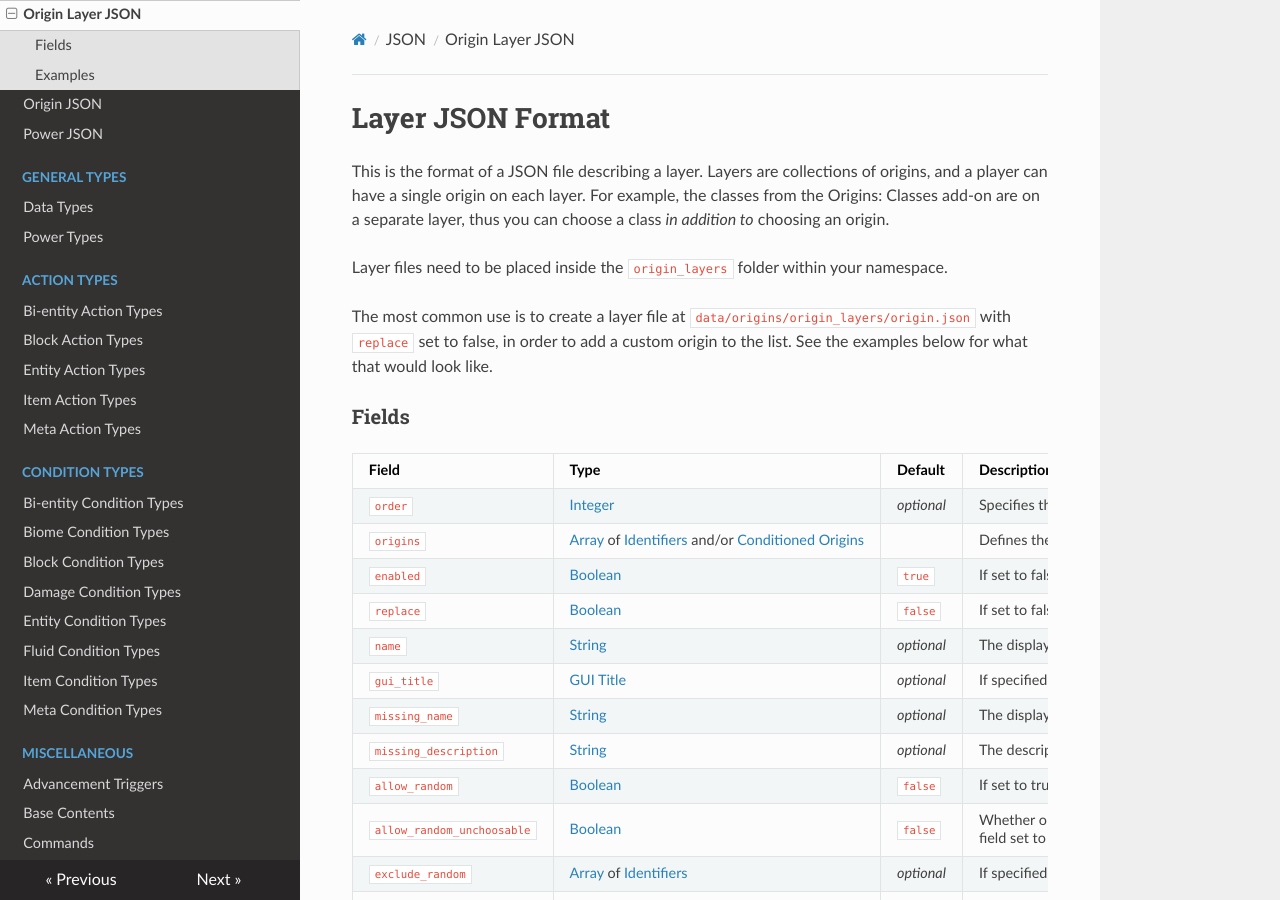
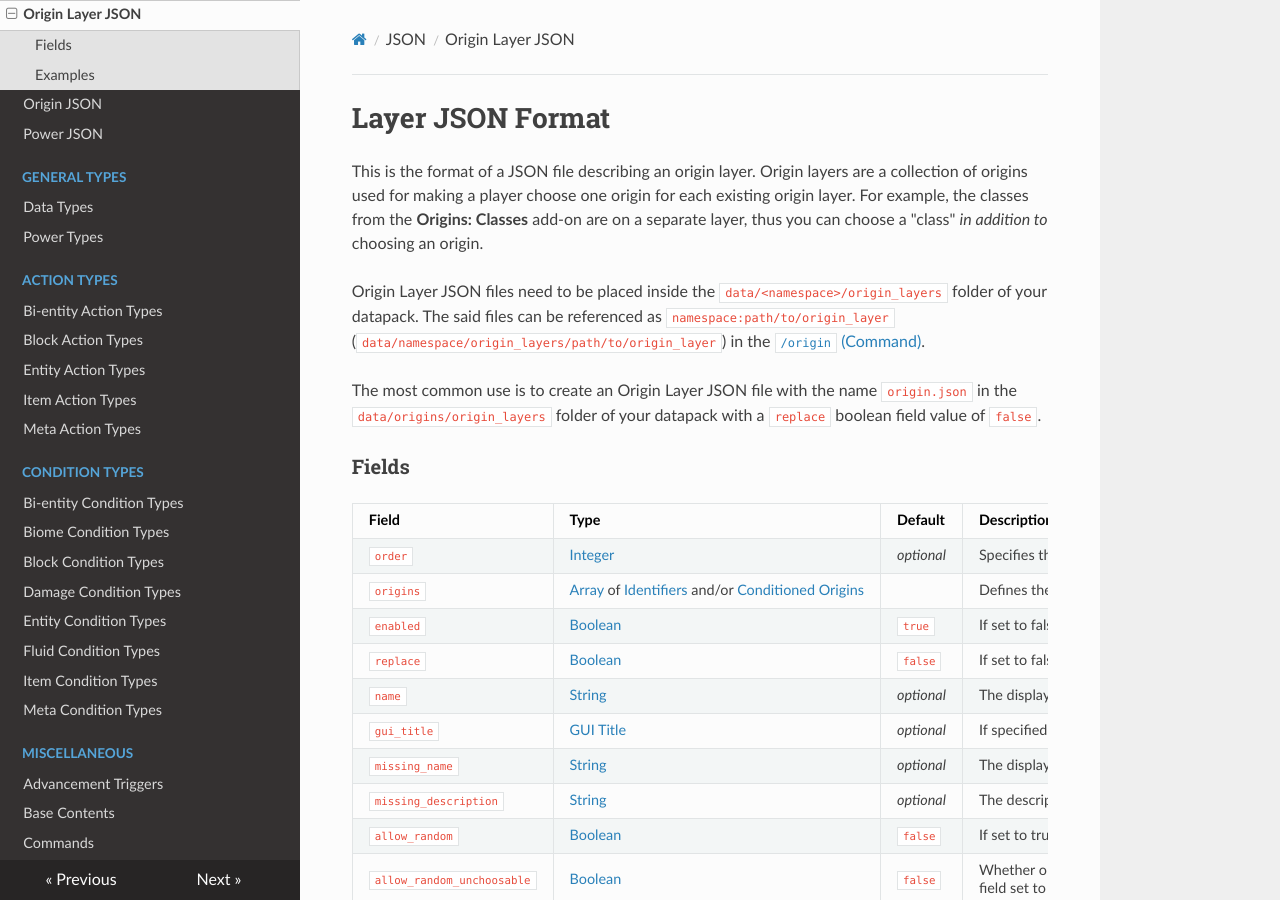
Before and after one commit to apace100/origins-docs, an MkDocs documentation site: the page built from docs/json/origin_layer.md, in a window 1280 px wide and 900 px high. Built offline with MkDocs 1.6.1, drawn with Linux system fonts in a browser that asks for light colours; nearby versions of some CDN libraries.

Commit message:
Updated `origin_layer.md` (JSON Format)

```diff
--- a/docs/json/origin_layer.md
+++ b/docs/json/origin_layer.md
@@ -5,11 +5,11 @@ date: 2021-04-05
 
 # Layer JSON Format
 
-This is the format of a JSON file describing a layer. Layers are collections of origins, and a player can have a single origin on each layer. For example, the classes from the Origins: Classes add-on are on a separate layer, thus you can choose a class _in addition to_ choosing an origin.
+This is the format of a JSON file describing an origin layer. Origin layers are a collection of origins used for making a player choose one origin for each existing origin layer. For example, the classes from the **Origins: Classes** add-on are on a separate layer, thus you can choose a "class" *in addition to* choosing an origin.
 
-Layer files need to be placed inside the `origin_layers` folder within your namespace.
+Origin Layer JSON files need to be placed inside the `data/<namespace>/origin_layers` folder of your datapack. The said files can be referenced as `namespace:path/to/origin_layer` (`data/namespace/origin_layers/path/to/origin_layer`) in the [`/origin` (Command)](../misc/commands/origin.md).
 
-The most common use is to create a layer file at `data/origins/origin_layers/origin.json` with `replace` set to false, in order to add a custom origin to the list. See the examples below for what that would look like.
+The most common use is to create an Origin Layer JSON file with the name `origin.json` in the `data/origins/origin_layers` folder of your datapack with a `replace` boolean field value of `false`.
 
 
 ### Fields
```
